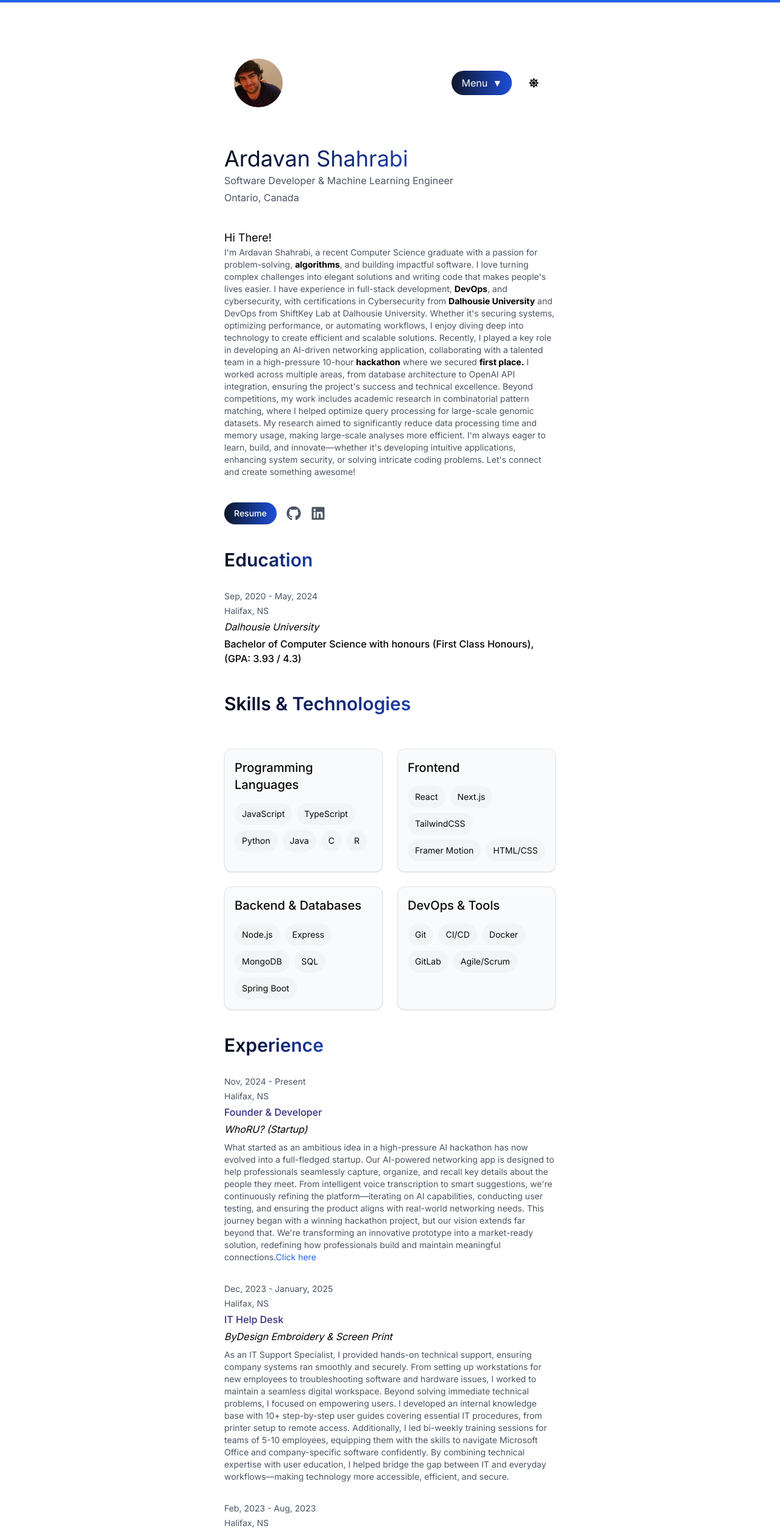
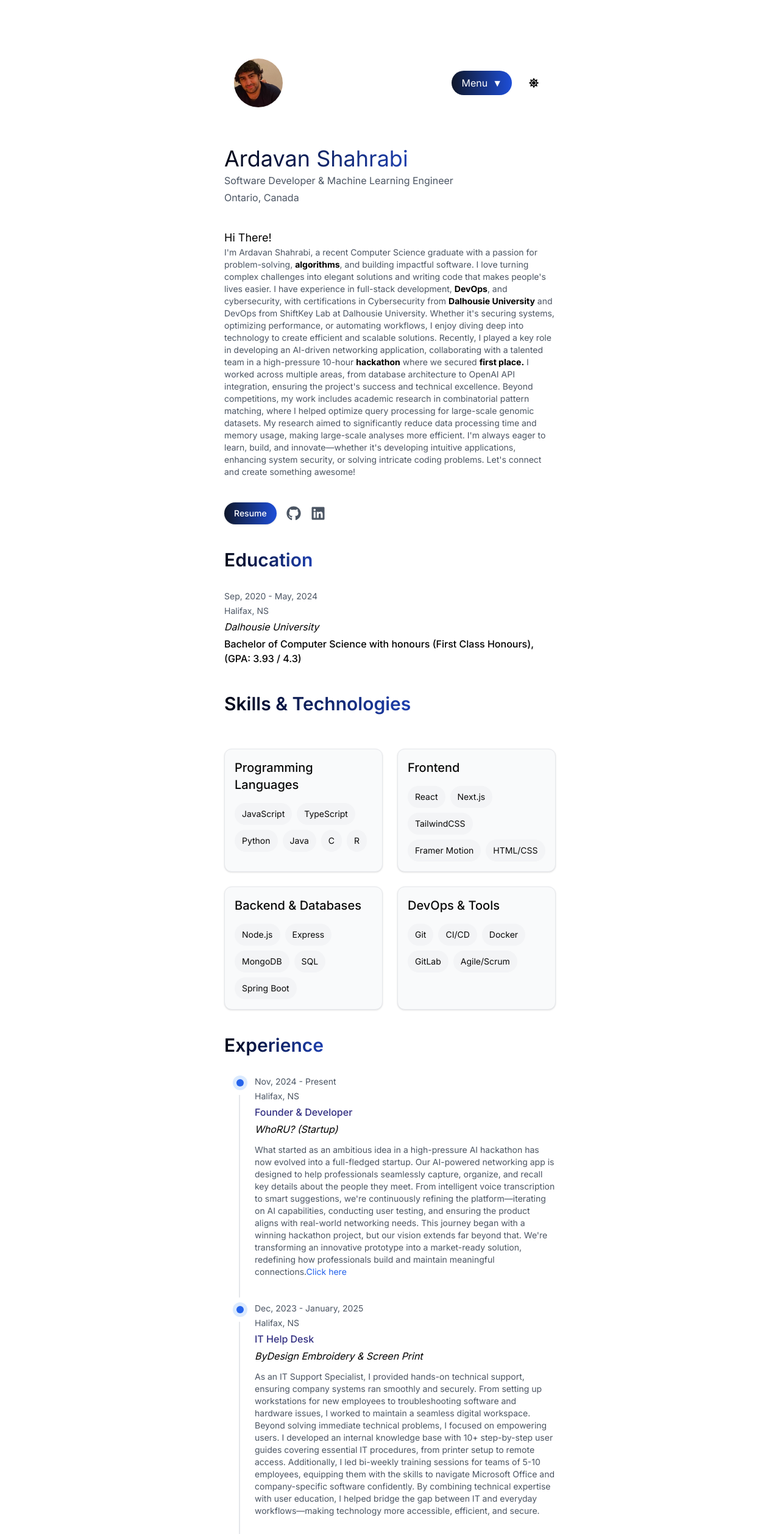
Before and after one commit to a-shahrabi/Ardavan_Portfolio, a Next.js app: page / in a window 1280 px wide. Shown: the top 2516 px of the page at 61% size. Built offline with nearby package versions, Linux system fonts and the light colour scheme.

Commit message:
Experience Timeline

```diff
--- a/app/page.tsx
+++ b/app/page.tsx
@@ -1,7 +1,7 @@
 "use client"
 import Image from "next/image";
 import ThemeToggle from '../components/ui/theme-toggle';
-import {motion, useScroll} from 'framer-motion'
+import {motion} from 'framer-motion'
 import { Button } from "@/components/ui/button";
 import Link from "next/link";
 import { FaArrowRight, FaGithub, FaLinkedin } from "react-icons/fa";
@@ -12,7 +12,7 @@ import { FaArrowUp } from "react-icons/fa";
 
 
 export default function Home() {
-  const { scrollYProgress } = useScroll();
+
   const [showBackToTop, setShowBackToTop] = useState(false);
 
   useEffect(() => {
@@ -30,14 +30,8 @@ export default function Home() {
 
   return (
     <div className="min-h-screen bg-white dark:bg-black text-black dark:text-white transition-colors duration-300">
-      <div className="fixed top-0 left-0 right-0 h-1 z-50">
-        <motion.div
-          className="h-full bg-blue-600 dark:bg-blue-400"
-          style={{
-            scaleX: scrollYProgress,
-            transformOrigin: "0%"
-          }}
-        />
+
+
         {showBackToTop && (
           <motion.button
             initial={{opacity: 0, scale: 0.8}}
@@ -48,7 +42,7 @@ export default function Home() {
             <FaArrowUp />
           </motion.button>
         )}
-      </div>
+
       <div className="mx-auto max-w-xl px-4 py-20">
         {/* Single header - removed duplicate */}
         <motion.header
@@ -239,16 +233,20 @@ export default function Home() {
   <h2 className="text-3xl font-semibold bg-gradient-to-r from-slate-950 to-blue-800 dark:from-slate-200 dark:to-blue-400 bg-clip-text text-transparent inline-block">
     Experience
   </h2>
-            <div className="space-y-2">
-              <div className="flex items-center justify-between">
+
+  <div className="relative border-l-2 border-gray-200 dark:border-gray-800 ml-6">
+    {/* WhoRU Startup Experience */}
+    <div className="mb-10 ml-6">
+      <span className="absolute flex items-center justify-center w-6 h-6 bg-blue-100 dark:bg-blue-900 rounded-full -left-3 ring-8 ring-white dark:ring-black">
+        <div className="w-3 h-3 bg-blue-600 dark:bg-blue-400 rounded-full"></div>
+      </span>
       <div className="space-y-1">
         <p className="text-sm text-gray-600 dark:text-gray-400">Nov, 2024 - Present</p>
         <p className="text-sm text-gray-600 dark:text-gray-400">Halifax, NS</p>
-                  <p className="font-medium text-indigo-900">Founder & Developer</p>
+        <p className="font-medium text-indigo-900 dark:text-indigo-300">Founder & Developer</p>
         <p className="text-black-600 dark:text-blue-400 italic">WhoRU? (Startup)</p>
       </div>
-              </div>
-              <p className="text-gray-600 dark:text-gray-400 text-sm">
+      <p className="text-gray-600 dark:text-gray-400 text-sm mt-3">
         What started as an ambitious idea in a high-pressure AI hackathon has now evolved into a full-fledged startup. Our AI-powered networking app is designed to help professionals seamlessly capture, organize, and recall key details about the people they meet.
 
         From intelligent voice transcription to smart suggestions, we&apos;re continuously refining the platform—iterating on AI capabilities, conducting user testing, and ensuring the product aligns with real-world networking needs.
@@ -265,16 +263,18 @@ export default function Home() {
       </p>
     </div>
 
-            <div className="space-y-2">
-              <div className="flex items-center justify-between">
+    {/* IT Help Desk Experience */}
+    <div className="mb-10 ml-6">
+      <span className="absolute flex items-center justify-center w-6 h-6 bg-blue-100 dark:bg-blue-900 rounded-full -left-3 ring-8 ring-white dark:ring-black">
+        <div className="w-3 h-3 bg-blue-600 dark:bg-blue-400 rounded-full"></div>
+      </span>
       <div className="space-y-1">
         <p className="text-sm text-gray-600 dark:text-gray-400">Dec, 2023 - January, 2025</p>
         <p className="text-sm text-gray-600 dark:text-gray-400">Halifax, NS</p>
-                  <p className="font-medium text-indigo-900">IT Help Desk</p>
+        <p className="font-medium text-indigo-900 dark:text-indigo-300">IT Help Desk</p>
         <p className="text-black-600 dark:text-blue-400 italic">ByDesign Embroidery & Screen Print</p>
       </div>
-              </div>
-              <p className="text-gray-600 dark:text-gray-400 text-sm">
+      <p className="text-gray-600 dark:text-gray-400 text-sm mt-3">
         As an IT Support Specialist, I provided hands-on technical support, ensuring company systems ran smoothly and securely. From setting up workstations for new employees to troubleshooting software and hardware issues, I worked to maintain a seamless digital workspace.
 
         Beyond solving immediate technical problems, I focused on empowering users. I developed an internal knowledge base with 10+ step-by-step user guides covering essential IT procedures, from printer setup to remote access. Additionally, I led bi-weekly training sessions for teams of 5-10 employees, equipping them with the skills to navigate Microsoft Office and company-specific software confidently.
@@ -283,16 +283,18 @@ export default function Home() {
       </p>
     </div>
 
-            <div className="space-y-2">
-              <div className="flex items-center justify-between">
+    {/* Research Assistant Experience */}
+    <div className="mb-10 ml-6">
+      <span className="absolute flex items-center justify-center w-6 h-6 bg-blue-100 dark:bg-blue-900 rounded-full -left-3 ring-8 ring-white dark:ring-black">
+        <div className="w-3 h-3 bg-blue-600 dark:bg-blue-400 rounded-full"></div>
+      </span>
       <div className="space-y-1">
         <p className="text-sm text-gray-600 dark:text-gray-400">Feb, 2023 - Aug, 2023</p>
         <p className="text-sm text-gray-600 dark:text-gray-400">Halifax, NS</p>
-                  <p className="font-medium text-indigo-900">Research Assistant</p>
+        <p className="font-medium text-indigo-900 dark:text-indigo-300">Research Assistant</p>
         <p className="text-black-600 dark:text-blue-400 italic">Dalhousie University</p>
       </div>
-              </div>
-              <p className="text-gray-600 dark:text-gray-400 text-sm">
+      <p className="text-gray-600 dark:text-gray-400 text-sm mt-3">
         As a Research Assistant at Dalhousie University, I contributed to cutting-edge work in combinatorial pattern matching, co-authoring a research paper published in Volume 259, pages 26:1-26:14, 2023. My focus was on optimizing algorithms for large-scale data processing, with real-world applications in genomics and beyond.
 
         By refining query processing techniques, I helped reduce computational time by over 50%, significantly accelerating data retrieval. Additionally, I developed space-efficient indexing methods, cutting memory usage in half and enabling more scalable solutions for handling vast genomic datasets.
@@ -301,22 +303,25 @@ export default function Home() {
       </p>
     </div>
 
-            <div className="space-y-2">
-              <div className="flex items-center justify-between">
+    {/* Student Coordinator Experience */}
+    <div className="mb-10 ml-6">
+      <span className="absolute flex items-center justify-center w-6 h-6 bg-blue-100 dark:bg-blue-900 rounded-full -left-3 ring-8 ring-white dark:ring-black">
+        <div className="w-3 h-3 bg-blue-600 dark:bg-blue-400 rounded-full"></div>
+      </span>
       <div className="space-y-1">
         <p className="text-sm text-gray-600 dark:text-gray-400">June, 2023 - Oct, 2023</p>
         <p className="text-sm text-gray-600 dark:text-gray-400">Halifax, NS</p>
-                  <p className="font-medium text-indigo-900">Student Coordinator at Shiftkey Lab (Volunteer)</p>
+        <p className="font-medium text-indigo-900 dark:text-indigo-300">Student Coordinator at Shiftkey Lab (Volunteer)</p>
         <p className="text-black-600 dark:text-blue-400 italic">Dalhousie University</p>
       </div>
-              </div>
-              <p className="text-gray-600 dark:text-gray-400 text-sm">
+      <p className="text-gray-600 dark:text-gray-400 text-sm mt-3">
         As a Research Assistant at Dalhousie University, I contributed to cutting-edge work in combinatorial pattern matching, co-authoring a research paper published in Volume 259, pages 26:1-26:14, 2023. My focus was on optimizing algorithms for large-scale data processing, with real-world applications in genomics and beyond.
 
         By refining query processing techniques, I helped reduce computational time by over 50%, significantly accelerating data retrieval. Additionally, I developed space-efficient indexing methods, cutting memory usage in half and enabling more scalable solutions for handling vast genomic datasets.
 
         This research has the potential to transform how large datasets are processed, reducing analysis times from several hours to under an hour—opening doors to faster, more efficient insights in data-intensive fields.
       </p>
+    </div>
   </div>
 </motion.section>
 
```
Lines whose indentation alone changed are shown as unchanged.
